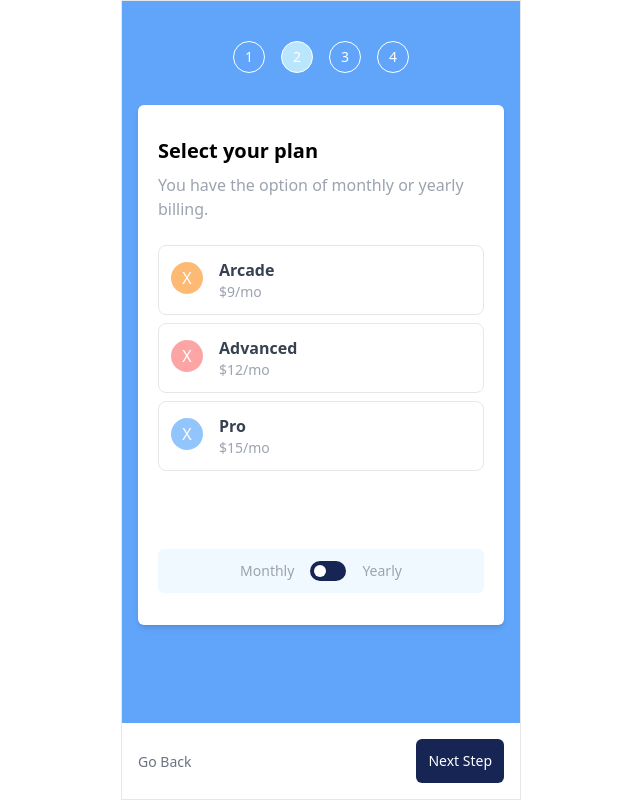
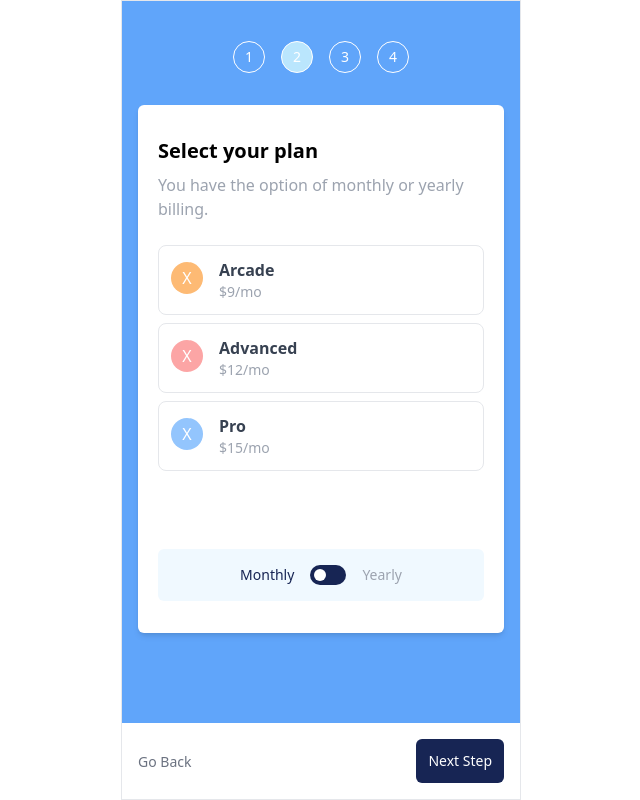
Before and after one commit to fakhryfernanda/frontend-mentor-multistep-form, a plain HTML site: page index.html in a window 1280 px wide. Both pictures are taken after a click on the button "Next Step". Shown: the whole page, without its empty margins (319-959 px from the left). Drawn offline with nearby package versions, Linux system fonts and the light colour scheme.

Commit message:
Step 2: highlight monthly/yearly

```diff
--- a/index.html
+++ b/index.html
@@ -108,12 +108,12 @@
                             </div>
                         </template>
                     </div>
-                    <div class="mt-4 py-3 bg-sky-50 rounded-md flex justify-center items-center gap-4">
-                        <span class="text-sm text-gray-400 font-medium">Monthly</span>
+                    <div class="mt-4 py-4 bg-sky-50 rounded-md flex justify-center items-center gap-4">
+                        <span :class="isMonthly ? 'text-blue-950' : 'text-gray-400'" class="text-sm font-medium">Monthly</span>
                         <div @click="togglePlanType()" :class="isMonthly ? 'justify-start' : 'justify-end'" class="w-9 p-1 bg-blue-950 rounded-full flex items-center cursor-pointer">
                             <div class="w-3 h-3 rounded-full bg-white"></div>
                         </div>
-                        <span class="text-sm text-gray-400 font-medium">Yearly</span>
+                        <span :class="isMonthly ? 'text-gray-400' : 'text-blue-950'" class="text-sm font-medium">Yearly</span>
                     </div>
                 </div>
             </div>
```
